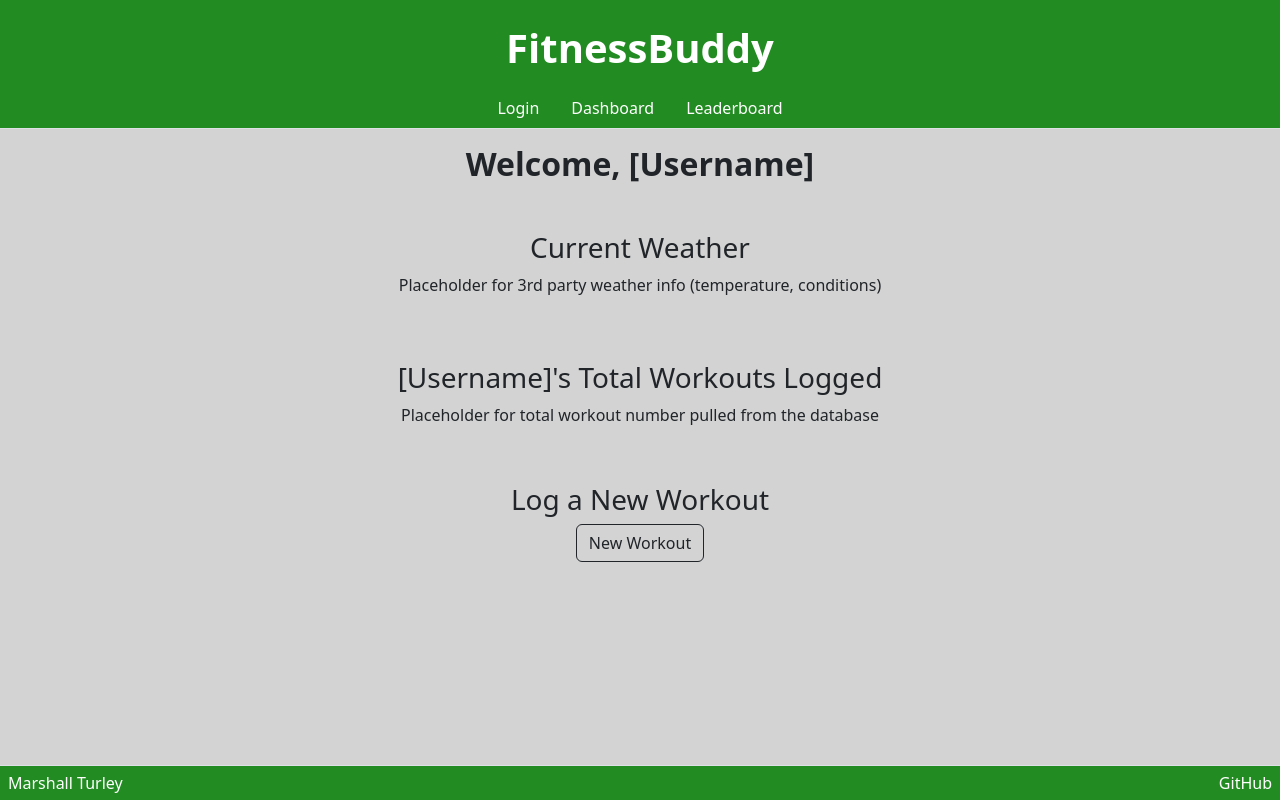
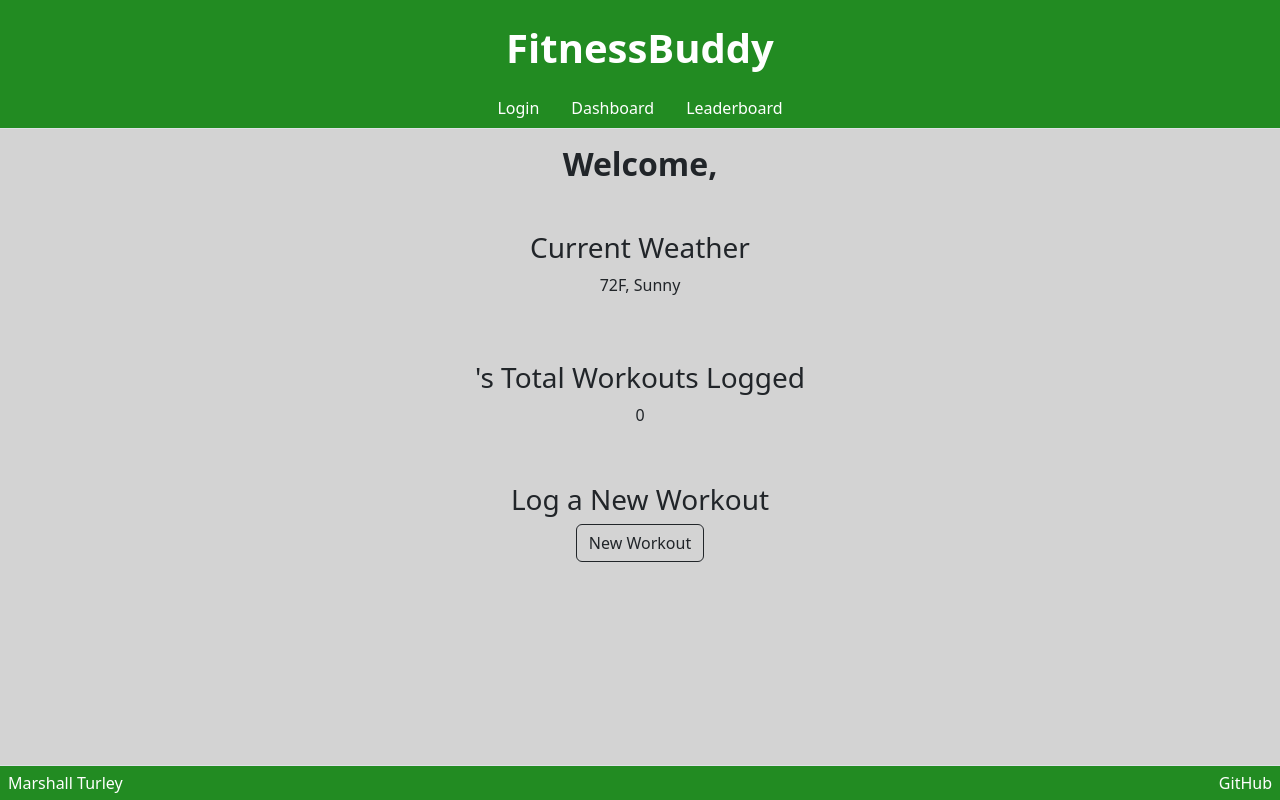
Before and after one commit to marshallturley/startup, a React (Vite) app: page /dashboard in a window 1280 px wide. Built offline with nearby package versions, Linux system fonts and the light colour scheme.

Commit message:
Update dashboard.jsx reactivity

```diff
--- a/src/dashboard/dashboard.jsx
+++ b/src/dashboard/dashboard.jsx
@@ -1,19 +1,41 @@
-import React from 'react';
+import React, { useState, useEffect } from 'react';
 import { useNavigate } from 'react-router-dom';
 import './dashboard.css';
 
 export function Dashboard() {
     const navigate = useNavigate();
+
+    const [userName, setUserName] = useState('');
+    const [totalWorkouts, setTotalWorkouts] =useState(0);
+    const [weather, setWeather] = useState({ temperature: '', conditions: ''});
+
+    useEffect(() => {
+        const storedUser = localStorage.getItem('userName');
+        if (storedUser) {
+            setUserName(storedUser)
+        }
+    }, []);
+
+    useEffect(() => {
+        const mockWeather = { temperature: '72F', conditions: 'Sunny' };
+        setWeather(mockWeather)
+    }, []);
+
+    useEffect(() => {
+        const storedWorkouts = JSON.parse(localStorage.getItem('workouts')) || [];
+        setTotalWorkouts(storedWorkouts.length);
+    }, []);
+
     return (
     <main className="justify-content-start">
-        <h2 className="mt-3 mb-5"><b>Welcome, [Username]</b></h2>
+        <h2 className="mt-3 mb-5"><b>Welcome, {userName}</b></h2>
         <section className="text-center mb-5">
             <h3>Current Weather</h3>
-            <div className="my-2">Placeholder for 3rd party weather info (temperature, conditions)</div>
+            <div className="my-2">{weather.temperature}, {weather.conditions}</div>
         </section>
         <section className="text-center mb-5">
-            <h3 className="mt-2">[Username]'s Total Workouts Logged</h3>
-            <div className="my-2">Placeholder for total workout number pulled from the database</div>
+            <h3 className="mt-2">{userName}'s Total Workouts Logged</h3>
+            <div className="my-2">{totalWorkouts}</div>
         </section>
         <section className="text-center">
             <h3>Log a New Workout</h3>
```
